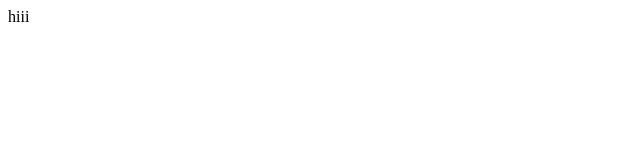
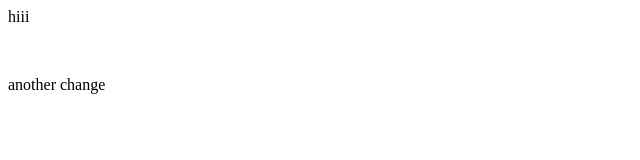
Before and after one commit to CharanV17/git-hands-on, a plain HTML site: page index.html in a window 1280 px wide. Shown: the whole page, without its empty margins (0-640 px from the left). Drawn offline with Linux system fonts and the light colour scheme.

Commit message:
initital

```diff
--- a/index.html
+++ b/index.html
@@ -1 +1,3 @@
 <p> hiii</p>
+<br />
+<p>another change</p>
```
